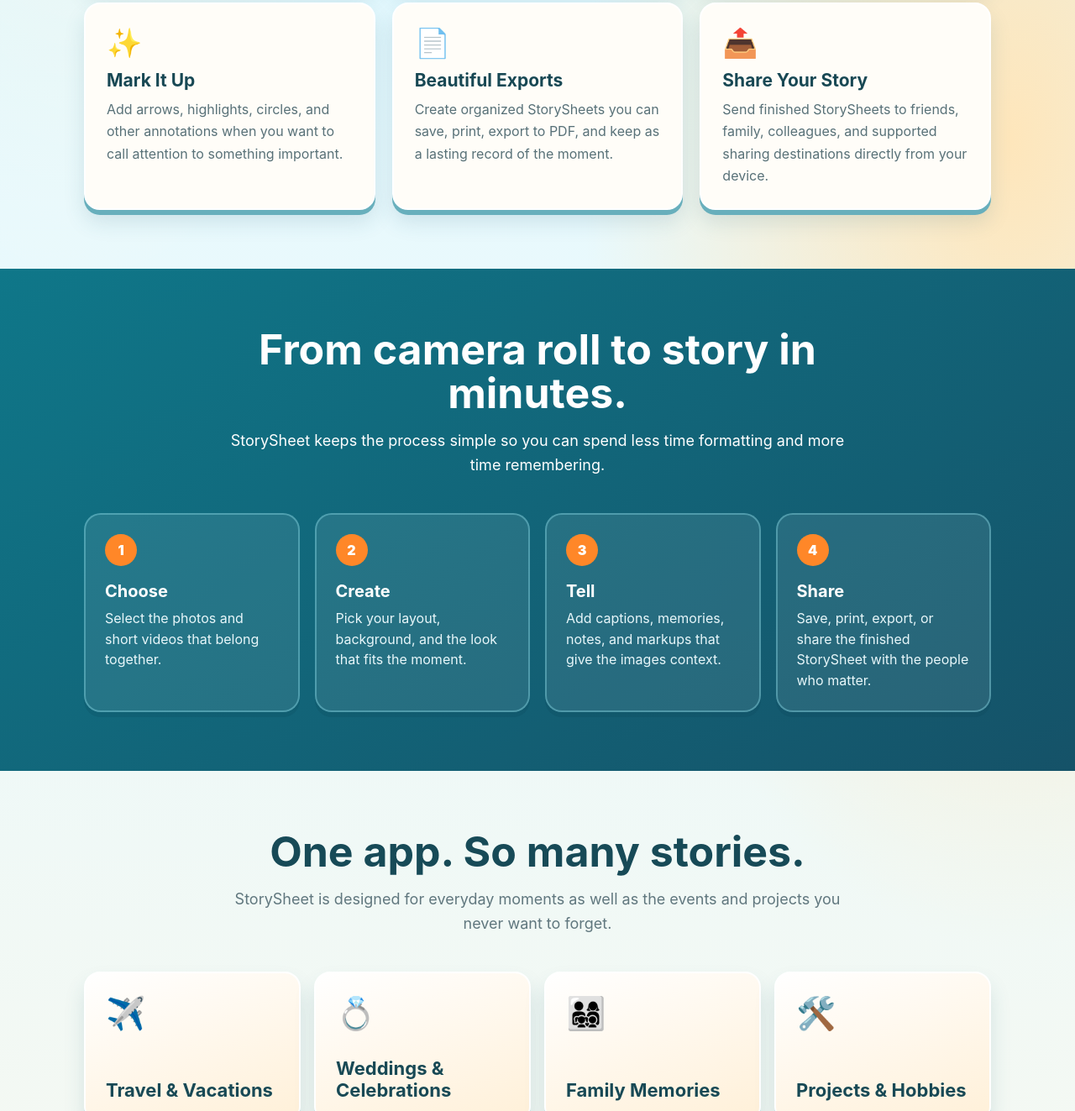
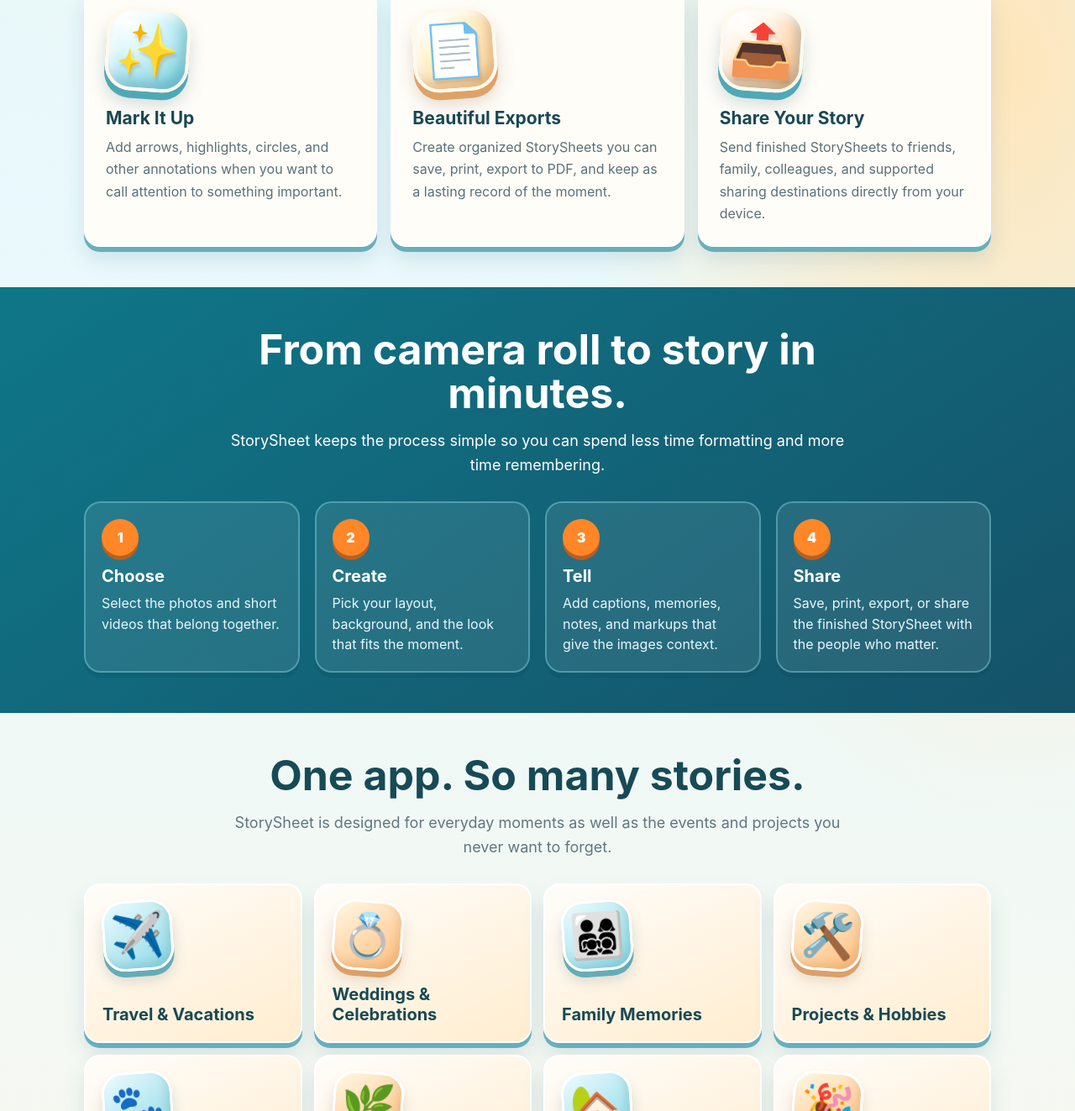
Before and after one commit to mnicolaro/storysheet-site, a plain HTML site: page index.html in a window 1280 px wide. Shown: the part 1477-2800 px from the top of the page at 84% size. Drawn offline with Linux system fonts and the light colour scheme.

Commit message:
Enlarge clay-styled card icons and tighten StorySheet homepage spacing

```diff
--- a/clay-theme.css
+++ b/clay-theme.css
@@ -26,3 +26,48 @@ body:has(>header.hero) .story-band{background:linear-gradient(145deg,#0f7789,#15
 body:has(>header.hero) .step{background:#ffffff16;border:2px solid #90dfec66;box-shadow:0 6px 0 #083f502a}
 body:has(>header.hero) .final{border:3px solid #ffe8bb;box-shadow:0 8px 0 #bc641d,0 22px 35px #81533340}
 @media(max-width:600px){body>div:first-of-type:not(.hero){padding:32px 14px 38px!important}body>div:nth-of-type(2):not(.hero){width:calc(100% - 20px);padding:24px!important;margin:20px auto 32px!important}}
+
+/* Larger dimensional feature artwork and a more compact homepage layout */
+body:has(>header.hero) .hero{min-height:unset;padding-bottom:58px}
+body:has(>header.hero) .hero-grid{margin-top:42px;gap:38px}
+body:has(>header.hero) .section{padding-top:48px;padding-bottom:48px}
+body:has(>header.hero) .section-head{margin-bottom:28px}
+body:has(>header.hero) .features{gap:16px}
+body:has(>header.hero) .card{padding:22px 24px 24px;overflow:hidden;position:relative}
+body:has(>header.hero) .card .icon{
+  width:100px;height:100px;display:grid;place-items:center;
+  font-size:61px;line-height:1;margin:0 0 19px;
+  background:radial-gradient(circle at 24% 18%,#ffffff 0%,#fff4ce 36%,#f8c78b 100%);
+  border:4px solid #fff9ec;border-radius:31px;
+  box-shadow:inset -6px -8px 11px #a9693540,inset 5px 6px 10px #ffffffc0,0 9px 0 #dfa266,0 15px 20px #835a4138;
+  text-shadow:2px 4px 3px #785b5435;
+  transform:rotate(-4deg);
+}
+body:has(>header.hero) .card:nth-child(2n) .icon{transform:rotate(4deg);background:radial-gradient(circle at 23% 15%,#fff 0%,#d9f7fc 35%,#6cc9d9 100%);box-shadow:inset -6px -8px 12px #27768942,inset 5px 6px 12px #ffffffdd,0 9px 0 #4fa8b7,0 15px 20px #32677338}
+body:has(>header.hero) .card:nth-child(3n) .icon{background:radial-gradient(circle at 23% 15%,#fff 0%,#fff1df 35%,#ffab6b 100%)}
+body:has(>header.hero) .uses{gap:14px}
+body:has(>header.hero) .use{
+  min-height:167px;padding:18px 20px 20px;justify-content:space-between;
+  background:linear-gradient(155deg,#fffdfa,#ffedcf);
+}
+body:has(>header.hero) .use span{
+  display:grid;place-items:center;width:84px;height:84px;
+  font-size:52px;line-height:1;margin-bottom:16px;
+  border:3px solid #fff;border-radius:26px;
+  background:linear-gradient(145deg,#edfbff,#8cd9e5);
+  box-shadow:inset -5px -7px 10px #428a9d30,0 7px 0 #65acb6,0 12px 16px #345c652e;
+  transform:rotate(-4deg);
+}
+body:has(>header.hero) .use:nth-child(even) span{transform:rotate(4deg);background:linear-gradient(145deg,#fff8e5,#ffbd7a);box-shadow:inset -5px -7px 10px #ae743f30,0 7px 0 #dba069,0 12px 16px #795c422e}
+body:has(>header.hero) .use b{font-size:20px}
+body:has(>header.hero) .step{min-height:165px;padding:19px}
+body:has(>header.hero) .step-number{margin-bottom:12px;width:44px;height:44px;box-shadow:0 5px 0 #bb5e21}
+body:has(>header.hero) .final{margin-top:8px;margin-bottom:50px;padding:38px 24px}
+@media(max-width:850px){body:has(>header.hero) .hero-grid{gap:30px}}
+@media(max-width:560px){
+  body:has(>header.hero) .section{padding-top:36px;padding-bottom:36px}
+  body:has(>header.hero) .hero-grid{margin-top:28px}
+  body:has(>header.hero) .card .icon{width:88px;height:88px;font-size:55px}
+  body:has(>header.hero) .use{min-height:138px}
+  body:has(>header.hero) .use span{width:75px;height:75px;font-size:47px}
+}
```
